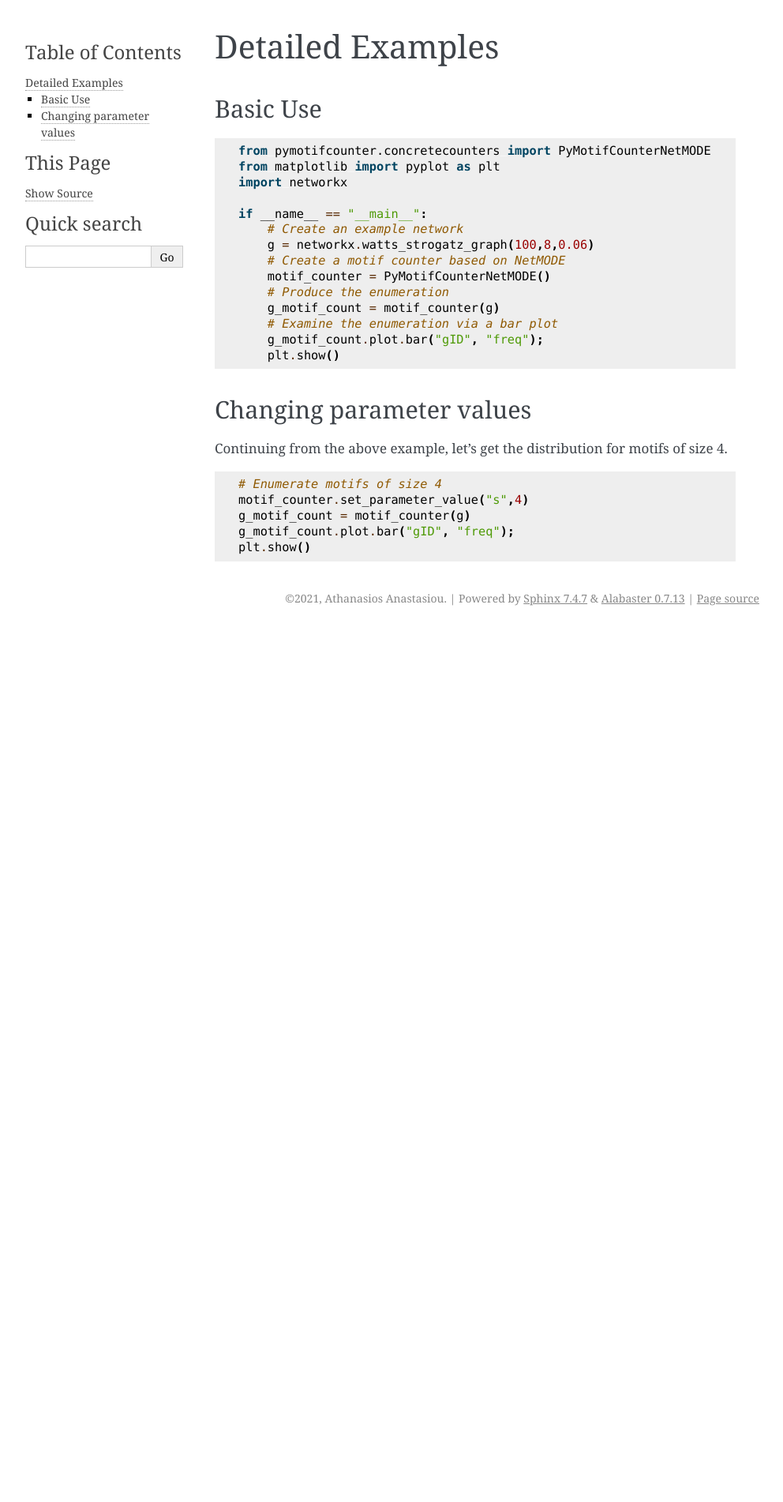
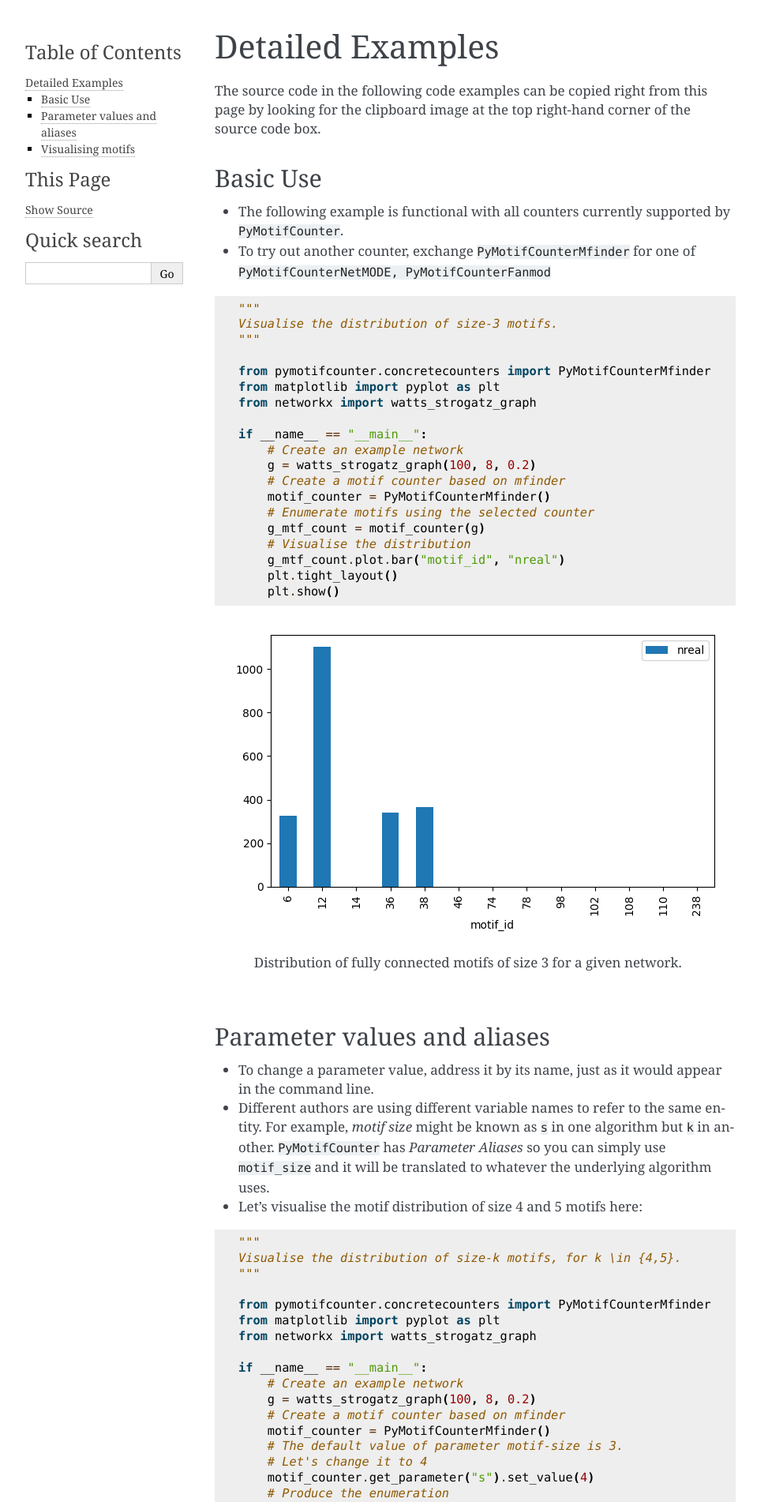
Before and after one commit to aanastasiou/pymotifcounter, a Sphinx documentation site: the page built from doc/source/examples.rst, in a window 1280 px wide. Shown: the top 1902 px of the page at 79% size, without its empty margins (148-1140 px from the left). Built offline with Sphinx 7.4.7, drawn with Linux system fonts in a browser that asks for light colours; before the commit the page ends 900 px from its top, so only the background shows below that; some of the changed text lies outside the part shown.

Commit message:
Added detailed examples along with their figures and a section on more details regarding the algorithms

```diff
--- a/doc/source/conf.py
+++ b/doc/source/conf.py
@@ -32,6 +32,7 @@
 # ones.
 extensions = ["sphinxcontrib.mermaid",
               "sphinx.ext.autodoc",
+              "sphinx_copybutton",
 ]
 
 # Add any paths that contain templates here, relative to this directory.
--- a/doc/source/examples.rst
+++ b/doc/source/examples.rst
@@ -2,36 +2,62 @@
 Detailed Examples
 =================
 
+The source code in the following code examples can be copied right from this page by looking for the clipboard
+image at the top right-hand corner of the source code box.
+
 Basic Use
 =========
 
-::
+* The following example is functional with all counters currently supported by ``PyMotifCounter``.
 
-    from pymotifcounter.concretecounters import PyMotifCounterNetMODE
-    from matplotlib import pyplot as plt
-    import networkx
+* To try out another counter, exchange ``PyMotifCounterMfinder`` for one of
+  ``PyMotifCounterNetMODE, PyMotifCounterFanmod``
 
-    if __name__ == "__main__":
-        # Create an example network
-        g = networkx.watts_strogatz_graph(100,8,0.06)
-        # Create a motif counter based on NetMODE
-        motif_counter = PyMotifCounterNetMODE()
-        # Produce the enumeration
-        g_motif_count = motif_counter(g)
-        # Examine the enumeration via a bar plot
-        g_motif_count.plot.bar("gID", "freq");
-        plt.show()
+.. literalinclude:: resources/code_examples/basic_usage.py
+    :language: Python
+
+.. figure:: resources/fig_dist_motif_3.png
+    :alt: Motif distribution of size 3
+
+    Distribution of fully connected motifs of size 3 for a given network.
 
 
-Changing parameter values
-=========================
 
-Continuing from the above example, let's get the distribution for motifs of size 4.
+Parameter values and aliases
+============================
 
-::
+* To change a parameter value, address it by its name, just as it would appear in the command line.
+* Different authors are using different variable names to refer to the same entity. For example, *motif
+  size* might be known as ``s`` in one algorithm but ``k`` in another. ``PyMotifCounter`` has *Parameter Aliases*
+  so you can simply use ``motif_size`` and it will be translated to whatever the underlying algorithm uses.
+* Let's visualise the motif distribution of size 4 and 5 motifs here:
 
-        # Enumerate motifs of size 4
-        motif_counter.set_parameter_value("s",4)
-        g_motif_count = motif_counter(g)
-        g_motif_count.plot.bar("gID", "freq");
-        plt.show()
+.. literalinclude:: resources/code_examples/params_and_aliases.py
+    :language: Python
+
+.. figure:: resources/fig_dist_motif_4_5_sb.png
+    :alt: Motif distribution for the classes of size 4 and size 5 fully connected motifs
+
+    Motif distributions for motifs of size 4 and size 5.
+
+
+
+Visualising motifs
+==================
+
+* Motif IDs translate to the adjacency matrix of the subgraph they describe.
+* ``PyMotifCounter`` contains a function that can return that adjacency matrix for any further use.
+* One of those uses might be to actually visualise the motif subgraph. Let's do that here:
+* For more motif subgraphs, see `this motif dictionary <https://www.weizmann.ac.il/mcb/UriAlon/sites/mcb.UriAlon/files/uploads/NetworkMotifsSW/mfinder/motifdictionary.pdf>`_ [#]_
+
+.. literalinclude:: resources/code_examples/params_and_aliases.py
+    :language: Python
+
+
+.. figure:: resources/fig_motif_98_3.png
+    :alt: Motif 98 from the s 3 class, a directed 3-cycle
+
+    Motif 98, from the class of fully connected motifs of size 3 is a directed 3-cycle.
+
+.. [#] Motif dictionary linked from the `Uri Alon Lab <https://www.weizmann.ac.il/mcb/UriAlon/download/network-motif-software>`_, developers
+       of ``mfinder``.
--- /dev/null
+++ b/doc/source/resources/code_examples/basic_usage.py
@@ -0,0 +1,19 @@
+"""
+Visualise the distribution of size-3 motifs.
+"""
+
+from pymotifcounter.concretecounters import PyMotifCounterMfinder
+from matplotlib import pyplot as plt
+from networkx import watts_strogatz_graph
+
+if __name__ == "__main__":
+    # Create an example network
+    g = watts_strogatz_graph(100, 8, 0.2)
+    # Create a motif counter based on mfinder
+    motif_counter = PyMotifCounterMfinder()
+    # Enumerate motifs using the selected counter
+    g_mtf_count = motif_counter(g)
+    # Visualise the distribution
+    g_mtf_count.plot.bar("motif_id", "nreal")
+    plt.tight_layout()
+    plt.show()
--- /dev/null
+++ b/doc/source/resources/code_examples/params_and_aliases.py
@@ -0,0 +1,44 @@
+"""
+Visualise the distribution of size-k motifs, for k \in {4,5}.
+"""
+
+from pymotifcounter.concretecounters import PyMotifCounterMfinder
+from matplotlib import pyplot as plt
+from networkx import watts_strogatz_graph
+
+if __name__ == "__main__":
+    # Create an example network
+    g = watts_strogatz_graph(100, 8, 0.2)
+    # Create a motif counter based on mfinder
+    motif_counter = PyMotifCounterMfinder()
+    # The default value of parameter motif-size is 3.
+    # Let's change it to 4
+    motif_counter.get_parameter("s").set_value(4)
+    # Produce the enumeration
+    g_mtf_4_count = motif_counter(g)
+
+    # mfinder calls the motif_size (s) but NetMODE calls it
+    # (k). If you change enumerator to NetMODE, this code will
+    # raise an exception.
+    #
+    # BUT!!!
+    #
+    # Semantically common variables for all algorithms can be addressed
+    # with common names.
+    # Notice here how motif size is changed to 5.
+    #
+    motif_counter.get_parameter("motif_size").set_value(5)
+    # Produce the enumeration
+    g_mtf_5_count = motif_counter(g)
+
+    # Visualise distributions
+    sb_ax = plt.subplot(211)
+    plt.title("Motif size 4 distribution.")
+    g_mtf_4_count.plot.bar("motif_id", "nreal", ax=sb_ax)
+
+    sb_ax = plt.subplot(212)
+    plt.title("Motif size 5 distribution.")
+    g_mtf_5_count.plot.bar("motif_id", "nreal", ax=sb_ax)
+    plt.tight_layout()
+
+    plt.show()
--- /dev/null
+++ b/doc/source/resources/code_examples/vis_motifs.py
@@ -0,0 +1,24 @@
+"""
+Visualise a motif's graph, given its ID.
+"""
+
+from pymotifcounter.util import motif_id_to_adj_mat
+from matplotlib import pyplot as plt
+import networkx
+
+if __name__ == "__main__":
+    # Get the adjacency matrix of a motif given its ID and the size
+    # of its "motif class".
+    #
+    # Here, we are trying to visualise motif 98 from the class of
+    # fully connected motifs of size 3.
+    motif_6_a = motif_id_to_adj_mat(98, 3)
+
+    # From here onwards, use standard networkx functions
+    # to visualise the motif subgraph
+    motif_g = networkx.from_numpy_array(motif_6_a,
+                                        create_using=networkx.DiGraph)
+
+    networkx.draw_spectral(motif_g)
+    plt.tight_layout()
+    plt.show()
```
Also changed, not shown: doc/source/algorithms.rst (added, +33 -0 lines), doc/source/index.rst (+4 -16 lines), doc/source/resources/fig_dist_motif_3.png (added), doc/source/resources/fig_dist_motif_4_5_sb.png (added), doc/source/resources/fig_motif_98_3.png (added).
